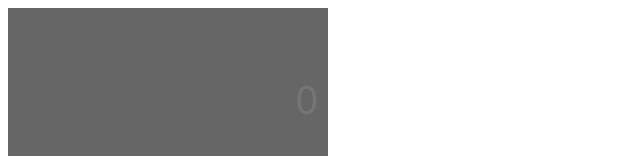
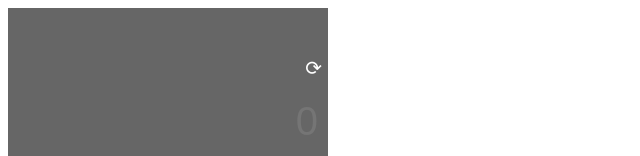
Before and after one commit to oasi911/react-calculator, a React (Vite) app: page / in a window 1280 px wide. Shown: the top 156 px of the page, without its empty margins (0-640 px from the left). Built offline with nearby package versions, Linux system fonts and the light colour scheme.

Commit message:
added history button

```diff
--- a/src/components/Buttons/Buttons.module.css
+++ b/src/components/Buttons/Buttons.module.css
@@ -2,7 +2,6 @@
   display: grid;
   grid-template-columns: repeat(4, 1fr);
   gap: 1px;
-  /* margin-top: 200px; */
   height: 270px;
   width: 320px;
   background-color: #666;
--- a/src/components/Display/Display.jsx
+++ b/src/components/Display/Display.jsx
@@ -11,6 +11,9 @@ export function Display({ input, secInput }) {
         value={secInput}
         readOnly
       ></input>
+      <button className={css.history} type="button">
+        ⟳
+      </button>
       <input
         className={css.input}
         placeholder="0"
--- a/src/components/Display/Display.module.css
+++ b/src/components/Display/Display.module.css
@@ -12,9 +12,10 @@
 
 .input {
   padding: 0px 10px;
-  background-color: #00000000;
+  background-color: transparent;
   color: #fff;
   border: none;
+  outline: none;
   height: 50px;
   max-width: 300px;
   font-size: 40px;
@@ -23,11 +24,21 @@
 
 .secondaryInput {
   padding: 0px 10px;
-  background-color: #00000000;
+  background-color: transparent;
   color: #c9c9c9;
   border: none;
+  outline: none;
   height: 20px;
   max-width: 300px;
   font-size: 20px;
   text-align: right;
+  cursor: default;
 }
+
+.history {
+  background-color: transparent;
+  border: none;
+  font-size: 20px;
+  color: #fff;
+  cursor: pointer;
+}
```
